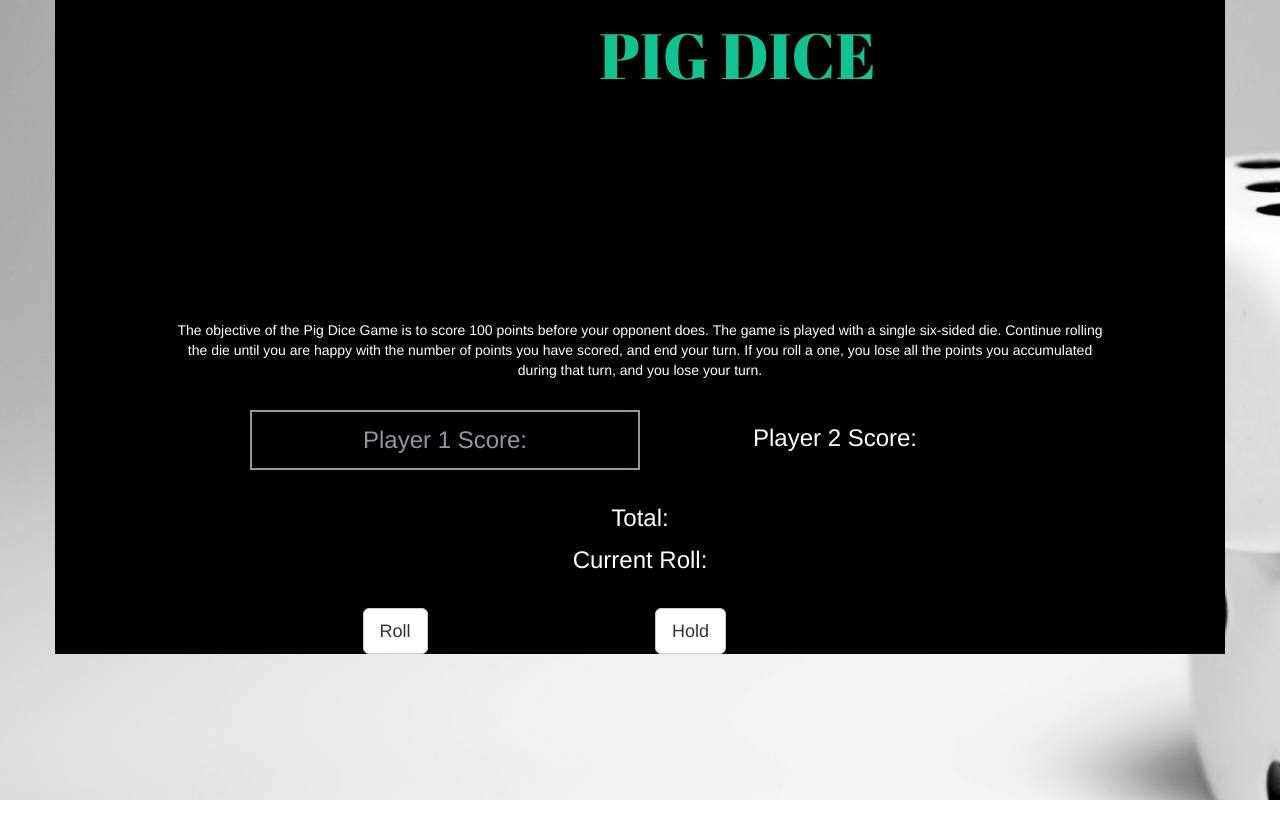
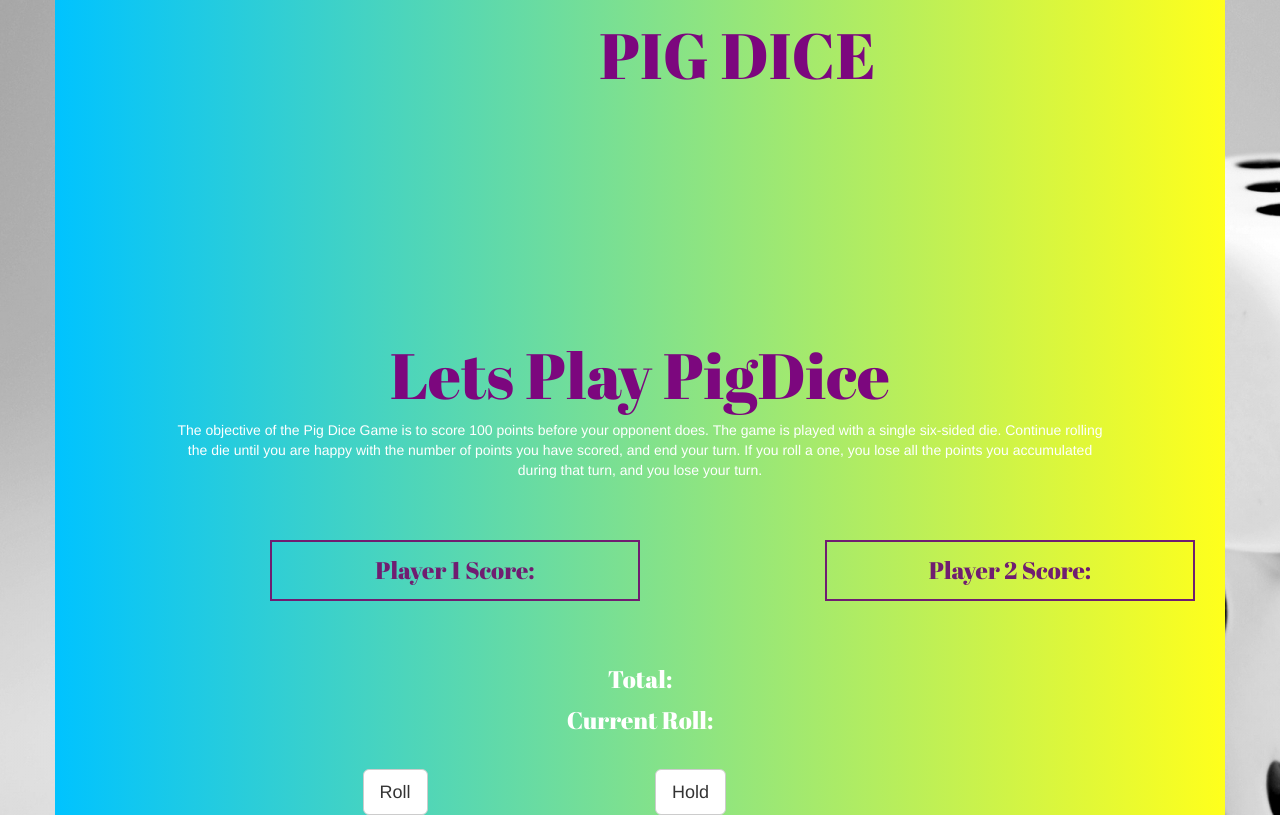
Before and after one commit to GathuaKiragu/pigdice, a plain HTML site: page game.html in a window 1280 px wide. Drawn offline with nearby package versions, Linux system fonts and the light colour scheme.

Commit message:
Enhanced the front end appearance with more css

```diff
--- a/css/styles1.css
+++ b/css/styles1.css
@@ -3,28 +3,30 @@
 h1 {
   text-align: center;
   font-size: 64px;
-  color: #10C390;
+  color: #7C077E;
   font-family: 'Abril Fatface', cursive;
 }
 
 h3 {
   margin-top: 15px;
   margin-bottom: 15px;
+    font-family: 'Abril Fatface', cursive;
 }
 
 h5 {
   text-align: center;
   font-size: 24px;
+    font-family: 'Abril Fatface', cursive;
 
 }
 
 .active {
-  border: 2px solid #91989C;
-  color:#545556;
+  border: 2px solid #701D71;
+  color:#701D71;
 }
 
 .active h3 {
-    color: #91989C;
+    color: #701D71;
 }
 
 h3 {
@@ -33,10 +35,11 @@ h3 {
 
 #players {
   text-align: center;
+    padding: 30px;
 }
 
 .container {
-  background: black;
+   background: -webkit-linear-gradient(left, #00c3ff, #ffff1c);
 }
 
 body {
@@ -47,5 +50,8 @@ body {
 }
 
 .btn #roll {
-    background: #5BD3FF;
+    background: #7C077E;
+    padding: 30px;
+    float: center;
+    color: #701D71;
 }
--- a/game.html
+++ b/game.html
@@ -24,6 +24,7 @@
 
       <div class="row">
         <div class="col-xs-10 col-xs-offset-1 text-center">
+        <h1 class="animated class bounceInDown">Lets Play PigDice</h1>
           <p>
             The objective of the Pig Dice Game is to score 100 points before your opponent does. The game is played with a single six-sided die. Continue rolling the die until you are happy with the number of points you have scored, and end your turn. If you roll a one, you lose all the points you accumulated during that turn, and you lose your turn.
           </p>
@@ -34,7 +35,7 @@
         <div class="col-xs-4 col-xs-offset-2 active text-center" id="player1">
           <h3><span class="player">Player 1</span> Score: <span id="player1-score"></span></h3>
         </div>
-        <div class="col-xs-4  text-center" id="player2">
+        <div class="col-xs-4  col-xs-offset-2 active text-center" id="player2">
           <h3><span class="player">Player 2</span> Score: <span id="player2-score"></span></h3>
         </div>
       </div>
```
